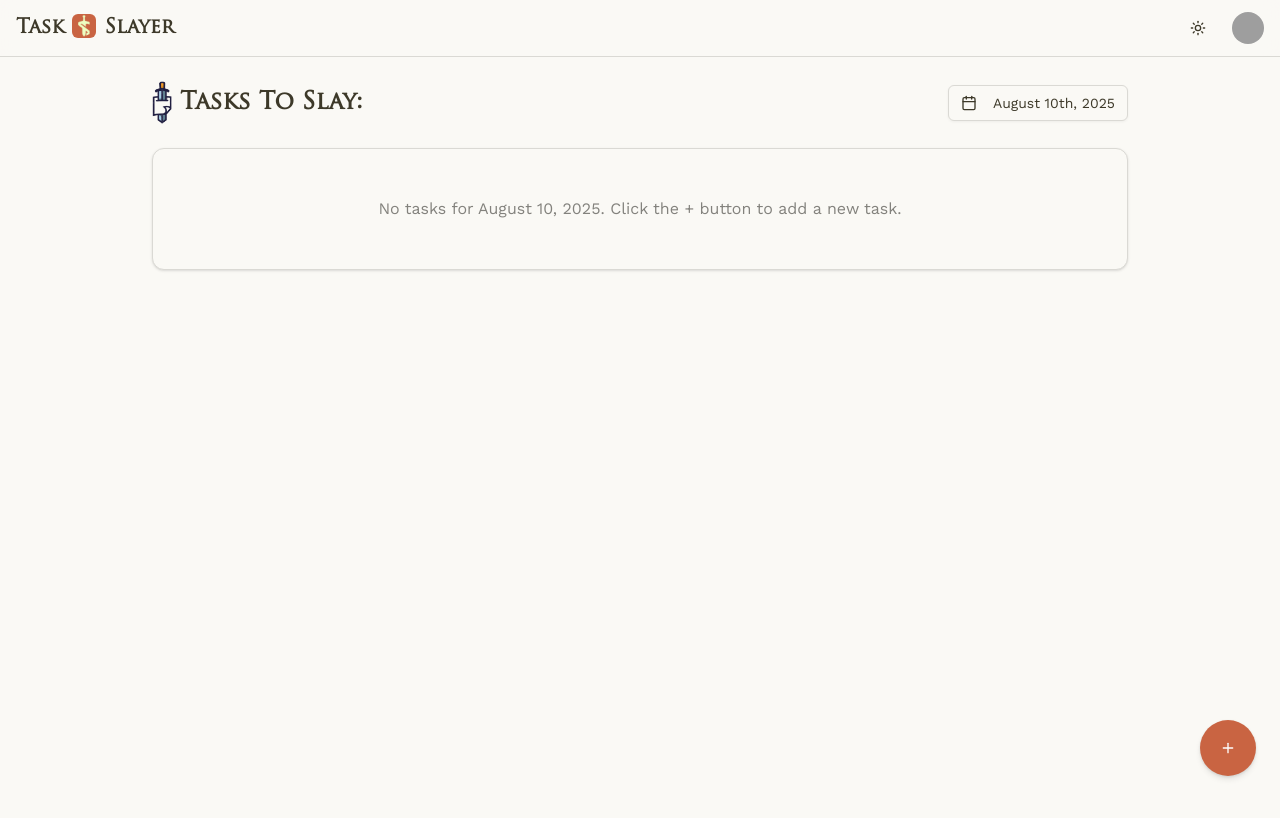
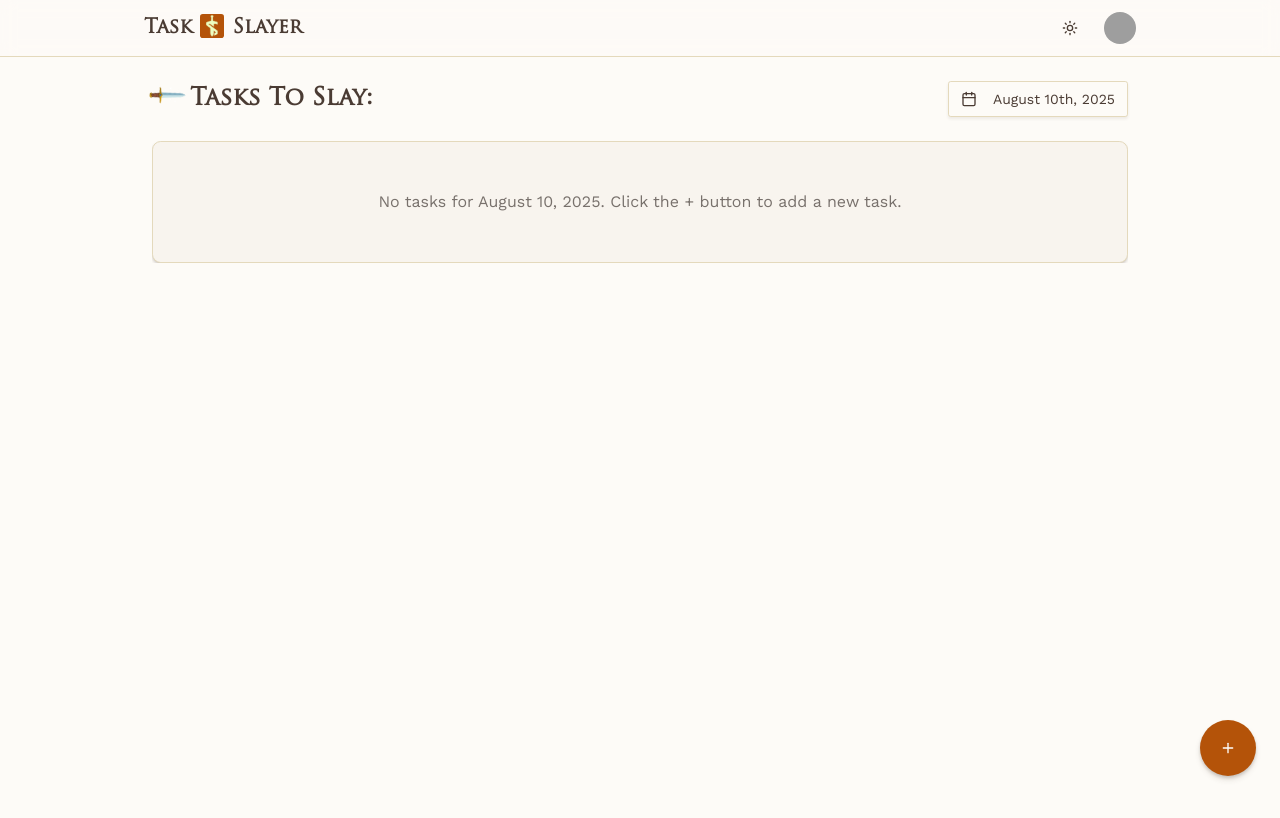
Before and after one commit to BS-Joy/task-slayer, a Next.js app: page / in a window 1280 px wide. Shown: the top 818 px of the page. Built offline with nearby package versions, Linux system fonts and the light colour scheme; grey boxes are pictures that could not be loaded.

Commit message:
header title icon changed

```diff
--- a/app/globals.css
+++ b/app/globals.css
@@ -61,113 +61,109 @@
 }
 
 :root {
-  --background: oklch(0.9818 0.0054 95.0986);
-  --foreground: oklch(0.3438 0.0269 95.7226);
-  --card: oklch(0.9818 0.0054 95.0986);
-  --card-foreground: oklch(0.1908 0.002 106.5859);
-  --popover: oklch(1 0 0);
-  --popover-foreground: oklch(0.2671 0.0196 98.939);
-  --primary: oklch(0.6171 0.1375 39.0427);
+  --background: oklch(0.9885 0.0057 84.5659);
+  --foreground: oklch(0.366 0.0251 49.6085);
+  --card: oklch(0.9686 0.0091 78.2818);
+  --card-foreground: oklch(0.366 0.0251 49.6085);
+  --popover: oklch(0.9686 0.0091 78.2818);
+  --popover-foreground: oklch(0.366 0.0251 49.6085);
+  --primary: oklch(0.5553 0.1455 48.9975);
   --primary-foreground: oklch(1 0 0);
-  --secondary: oklch(0.9245 0.0138 92.9892);
-  --secondary-foreground: oklch(0.4334 0.0177 98.6048);
-  --muted: oklch(0.9341 0.0153 90.239);
-  --muted-foreground: oklch(0.6059 0.0075 97.4233);
-  --accent: oklch(0.9245 0.0138 92.9892);
-  --accent-foreground: oklch(0.2671 0.0196 98.939);
-  --destructive: oklch(0.1908 0.002 106.5859);
+  --secondary: oklch(0.8276 0.0752 74.44);
+  --secondary-foreground: oklch(0.4444 0.0096 73.639);
+  --muted: oklch(0.9363 0.0218 83.2637);
+  --muted-foreground: oklch(0.5534 0.0116 58.0708);
+  --accent: oklch(0.9 0.05 74.9889);
+  --accent-foreground: oklch(0.4444 0.0096 73.639);
+  --destructive: oklch(0.4437 0.1613 26.8994);
   --destructive-foreground: oklch(1 0 0);
-  --border: oklch(0.8847 0.0069 97.3627);
-  --input: oklch(0.7621 0.0156 98.3528);
-  --ring: oklch(0.6171 0.1375 39.0427);
-  --chart-1: oklch(0.5583 0.1276 42.9956);
-  --chart-2: oklch(0.6898 0.1581 290.4107);
-  --chart-3: oklch(0.8816 0.0276 93.128);
-  --chart-4: oklch(0.8822 0.0403 298.1792);
-  --chart-5: oklch(0.5608 0.1348 42.0584);
-  --sidebar: oklch(0.9663 0.008 98.8792);
-  --sidebar-foreground: oklch(0.359 0.0051 106.6524);
-  --sidebar-primary: oklch(0.6171 0.1375 39.0427);
-  --sidebar-primary-foreground: oklch(0.9881 0 0);
-  --sidebar-accent: oklch(0.9245 0.0138 92.9892);
-  --sidebar-accent-foreground: oklch(0.325 0 0);
-  --sidebar-border: oklch(0.9401 0 0);
-  --sidebar-ring: oklch(0.7731 0 0);
-  --font-sans: ui-sans-serif, system-ui, -apple-system, BlinkMacSystemFont,
-    "Segoe UI", Roboto, "Helvetica Neue", Arial, "Noto Sans", sans-serif,
-    "Apple Color Emoji", "Segoe UI Emoji", "Segoe UI Symbol", "Noto Color Emoji";
-  --font-serif: ui-serif, Georgia, Cambria, "Times New Roman", Times, serif;
-  --font-mono: ui-monospace, SFMono-Regular, Menlo, Monaco, Consolas,
-    "Liberation Mono", "Courier New", monospace;
-  --radius: 0.5rem;
-  --shadow-2xs: 0 1px 3px 0px hsl(0 0% 0% / 0.05);
-  --shadow-xs: 0 1px 3px 0px hsl(0 0% 0% / 0.05);
-  --shadow-sm: 0 1px 3px 0px hsl(0 0% 0% / 0.1),
-    0 1px 2px -1px hsl(0 0% 0% / 0.1);
-  --shadow: 0 1px 3px 0px hsl(0 0% 0% / 0.1), 0 1px 2px -1px hsl(0 0% 0% / 0.1);
-  --shadow-md: 0 1px 3px 0px hsl(0 0% 0% / 0.1),
-    0 2px 4px -1px hsl(0 0% 0% / 0.1);
-  --shadow-lg: 0 1px 3px 0px hsl(0 0% 0% / 0.1),
-    0 4px 6px -1px hsl(0 0% 0% / 0.1);
-  --shadow-xl: 0 1px 3px 0px hsl(0 0% 0% / 0.1),
-    0 8px 10px -1px hsl(0 0% 0% / 0.1);
-  --shadow-2xl: 0 1px 3px 0px hsl(0 0% 0% / 0.25);
+  --border: oklch(0.8866 0.0404 89.6994);
+  --input: oklch(0.8866 0.0404 89.6994);
+  --ring: oklch(0.5553 0.1455 48.9975);
+  --chart-1: oklch(0.5553 0.1455 48.9975);
+  --chart-2: oklch(0.5534 0.0116 58.0708);
+  --chart-3: oklch(0.5538 0.1207 66.4416);
+  --chart-4: oklch(0.5534 0.0116 58.0708);
+  --chart-5: oklch(0.6806 0.1423 75.834);
+  --sidebar: oklch(0.9363 0.0218 83.2637);
+  --sidebar-foreground: oklch(0.366 0.0251 49.6085);
+  --sidebar-primary: oklch(0.5553 0.1455 48.9975);
+  --sidebar-primary-foreground: oklch(1 0 0);
+  --sidebar-accent: oklch(0.5538 0.1207 66.4416);
+  --sidebar-accent-foreground: oklch(1 0 0);
+  --sidebar-border: oklch(0.8866 0.0404 89.6994);
+  --sidebar-ring: oklch(0.5553 0.1455 48.9975);
+  --font-sans: Oxanium, sans-serif;
+  --font-serif: Merriweather, serif;
+  --font-mono: Fira Code, monospace;
+  --radius: 0.3rem;
+  --shadow-2xs: 0px 2px 3px 0px hsl(28 18% 25% / 0.09);
+  --shadow-xs: 0px 2px 3px 0px hsl(28 18% 25% / 0.09);
+  --shadow-sm: 0px 2px 3px 0px hsl(28 18% 25% / 0.18),
+    0px 1px 2px -1px hsl(28 18% 25% / 0.18);
+  --shadow: 0px 2px 3px 0px hsl(28 18% 25% / 0.18),
+    0px 1px 2px -1px hsl(28 18% 25% / 0.18);
+  --shadow-md: 0px 2px 3px 0px hsl(28 18% 25% / 0.18),
+    0px 2px 4px -1px hsl(28 18% 25% / 0.18);
+  --shadow-lg: 0px 2px 3px 0px hsl(28 18% 25% / 0.18),
+    0px 4px 6px -1px hsl(28 18% 25% / 0.18);
+  --shadow-xl: 0px 2px 3px 0px hsl(28 18% 25% / 0.18),
+    0px 8px 10px -1px hsl(28 18% 25% / 0.18);
+  --shadow-2xl: 0px 2px 3px 0px hsl(28 18% 25% / 0.45);
   --tracking-normal: 0em;
   --spacing: 0.25rem;
 }
 
 .dark {
-  --background: oklch(0.2679 0.0036 106.6427);
-  --foreground: oklch(0.8074 0.0142 93.0137);
-  --card: oklch(0.2679 0.0036 106.6427);
-  --card-foreground: oklch(0.9818 0.0054 95.0986);
-  --popover: oklch(0.3085 0.0035 106.6039);
-  --popover-foreground: oklch(0.9211 0.004 106.4781);
-  --primary: oklch(0.6724 0.1308 38.7559);
+  --background: oklch(0.2161 0.0061 56.0434);
+  --foreground: oklch(0.9699 0.0013 106.4238);
+  --card: oklch(0.2685 0.0063 34.2976);
+  --card-foreground: oklch(0.9699 0.0013 106.4238);
+  --popover: oklch(0.2685 0.0063 34.2976);
+  --popover-foreground: oklch(0.9699 0.0013 106.4238);
+  --primary: oklch(0.7049 0.1867 47.6044);
   --primary-foreground: oklch(1 0 0);
-  --secondary: oklch(0.9818 0.0054 95.0986);
-  --secondary-foreground: oklch(0.3085 0.0035 106.6039);
-  --muted: oklch(0.2213 0.0038 106.707);
-  --muted-foreground: oklch(0.7713 0.0169 99.0657);
-  --accent: oklch(0.213 0.0078 95.4245);
-  --accent-foreground: oklch(0.9663 0.008 98.8792);
-  --destructive: oklch(0.6368 0.2078 25.3313);
+  --secondary: oklch(0.4444 0.0096 73.639);
+  --secondary-foreground: oklch(0.9232 0.0026 48.7171);
+  --muted: oklch(0.2685 0.0063 34.2976);
+  --muted-foreground: oklch(0.7161 0.0091 56.259);
+  --accent: oklch(0.3598 0.0497 229.3202);
+  --accent-foreground: oklch(0.9232 0.0026 48.7171);
+  --destructive: oklch(0.5771 0.2152 27.325);
   --destructive-foreground: oklch(1 0 0);
-  --border: oklch(0.3618 0.0101 106.8928);
-  --input: oklch(0.4336 0.0113 100.2195);
-  --ring: oklch(0.6724 0.1308 38.7559);
-  --chart-1: oklch(0.5583 0.1276 42.9956);
-  --chart-2: oklch(0.6898 0.1581 290.4107);
-  --chart-3: oklch(0.213 0.0078 95.4245);
-  --chart-4: oklch(0.3074 0.0516 289.323);
-  --chart-5: oklch(0.5608 0.1348 42.0584);
-  --sidebar: oklch(0.2357 0.0024 67.7077);
-  --sidebar-foreground: oklch(0.8074 0.0142 93.0137);
-  --sidebar-primary: oklch(0.325 0 0);
-  --sidebar-primary-foreground: oklch(0.9881 0 0);
-  --sidebar-accent: oklch(0.168 0.002 106.6177);
-  --sidebar-accent-foreground: oklch(0.8074 0.0142 93.0137);
-  --sidebar-border: oklch(0.9401 0 0);
-  --sidebar-ring: oklch(0.7731 0 0);
-  --font-sans: ui-sans-serif, system-ui, -apple-system, BlinkMacSystemFont,
-    "Segoe UI", Roboto, "Helvetica Neue", Arial, "Noto Sans", sans-serif,
-    "Apple Color Emoji", "Segoe UI Emoji", "Segoe UI Symbol", "Noto Color Emoji";
-  --font-serif: ui-serif, Georgia, Cambria, "Times New Roman", Times, serif;
-  --font-mono: ui-monospace, SFMono-Regular, Menlo, Monaco, Consolas,
-    "Liberation Mono", "Courier New", monospace;
-  --radius: 0.5rem;
-  --shadow-2xs: 0 1px 3px 0px hsl(0 0% 0% / 0.05);
-  --shadow-xs: 0 1px 3px 0px hsl(0 0% 0% / 0.05);
-  --shadow-sm: 0 1px 3px 0px hsl(0 0% 0% / 0.1),
-    0 1px 2px -1px hsl(0 0% 0% / 0.1);
-  --shadow: 0 1px 3px 0px hsl(0 0% 0% / 0.1), 0 1px 2px -1px hsl(0 0% 0% / 0.1);
-  --shadow-md: 0 1px 3px 0px hsl(0 0% 0% / 0.1),
-    0 2px 4px -1px hsl(0 0% 0% / 0.1);
-  --shadow-lg: 0 1px 3px 0px hsl(0 0% 0% / 0.1),
-    0 4px 6px -1px hsl(0 0% 0% / 0.1);
-  --shadow-xl: 0 1px 3px 0px hsl(0 0% 0% / 0.1),
-    0 8px 10px -1px hsl(0 0% 0% / 0.1);
-  --shadow-2xl: 0 1px 3px 0px hsl(0 0% 0% / 0.25);
+  --border: oklch(0.3741 0.0087 67.5582);
+  --input: oklch(0.3741 0.0087 67.5582);
+  --ring: oklch(0.7049 0.1867 47.6044);
+  --chart-1: oklch(0.7049 0.1867 47.6044);
+  --chart-2: oklch(0.6847 0.1479 237.3225);
+  --chart-3: oklch(0.7952 0.1617 86.0468);
+  --chart-4: oklch(0.7161 0.0091 56.259);
+  --chart-5: oklch(0.5534 0.0116 58.0708);
+  --sidebar: oklch(0.2685 0.0063 34.2976);
+  --sidebar-foreground: oklch(0.9699 0.0013 106.4238);
+  --sidebar-primary: oklch(0.7049 0.1867 47.6044);
+  --sidebar-primary-foreground: oklch(1 0 0);
+  --sidebar-accent: oklch(0.6847 0.1479 237.3225);
+  --sidebar-accent-foreground: oklch(0.2839 0.0734 254.5378);
+  --sidebar-border: oklch(0.3741 0.0087 67.5582);
+  --sidebar-ring: oklch(0.7049 0.1867 47.6044);
+  --font-sans: Oxanium, sans-serif;
+  --font-serif: Merriweather, serif;
+  --font-mono: Fira Code, monospace;
+  --radius: 0.3rem;
+  --shadow-2xs: 0px 2px 3px 0px hsl(0 0% 5% / 0.09);
+  --shadow-xs: 0px 2px 3px 0px hsl(0 0% 5% / 0.09);
+  --shadow-sm: 0px 2px 3px 0px hsl(0 0% 5% / 0.18),
+    0px 1px 2px -1px hsl(0 0% 5% / 0.18);
+  --shadow: 0px 2px 3px 0px hsl(0 0% 5% / 0.18),
+    0px 1px 2px -1px hsl(0 0% 5% / 0.18);
+  --shadow-md: 0px 2px 3px 0px hsl(0 0% 5% / 0.18),
+    0px 2px 4px -1px hsl(0 0% 5% / 0.18);
+  --shadow-lg: 0px 2px 3px 0px hsl(0 0% 5% / 0.18),
+    0px 4px 6px -1px hsl(0 0% 5% / 0.18);
+  --shadow-xl: 0px 2px 3px 0px hsl(0 0% 5% / 0.18),
+    0px 8px 10px -1px hsl(0 0% 5% / 0.18);
+  --shadow-2xl: 0px 2px 3px 0px hsl(0 0% 5% / 0.45);
 }
 
 @layer base {
@@ -178,3 +174,13 @@
     @apply bg-background text-foreground;
   }
 }
+
+.task-lists::-webkit-scrollbar {
+  display: none;
+}
+
+/* Hide scrollbar for IE, Edge and Firefox */
+.task-lists {
+  -ms-overflow-style: none; /* IE and Edge */
+  scrollbar-width: none; /* Firefox */
+}
--- a/app/layout.js
+++ b/app/layout.js
@@ -37,7 +37,7 @@ export default function RootLayout({ children }) {
         >
           <div className="relative min-h-screen flex flex-col">
             <Navbar />
-            <div className="pb-16 md:pb-0 container mx-auto justify-center px-4">
+            <div className="md:pb-0 container mx-auto justify-center px-4">
               {children}
             </div>
             <MobileNavbar />
--- a/app/page.js
+++ b/app/page.js
@@ -4,7 +4,7 @@ import OverdueNotification from "@/components/task/overdue-task-notification";
 export default function Home() {
   return (
     <main
-      className={`flex min-h-screen flex-col p-4 md:p-6 max-w-5xl mx-auto w-full theme-transition`}
+      className={`flex flex-col p-4 md:p-6 max-w-5xl mx-auto w-full theme-transition`}
     >
       <OverdueNotification />
       <HomeContainer />
--- a/components/home/Header.jsx
+++ b/components/home/Header.jsx
@@ -9,25 +9,38 @@ import {
   PopoverContent,
   PopoverTrigger,
 } from "@/components/ui/popover";
-import { CalendarIcon, Plus } from "lucide-react";
+import { CalendarIcon, ListTodo, Plus } from "lucide-react";
 import Image from "next/image";
 import pagperSword from "@/public/swordpaper.png";
 
 const Header = ({ date, setDate }) => {
+  const [popoverOpen, setPopoverOpen] = useState(false);
+
+  const handleDateSelect = (selectedDate) => {
+    setDate(selectedDate);
+    if (selectedDate) setPopoverOpen(false);
+  };
+
   return (
     <header className="flex justify-between items-center mb-6 mt-14 md:mt-0">
       <div className="flex items-center gap-2">
-        <Image
+        {/* <Image
           src={pagperSword}
           // className="rotate-90"
           alt="pager sword"
           width={20}
           height={10}
-        />
-        <h1 className="text-2xl font-bold font-trajan-pro">Tasks To Slay:</h1>
+        /> */}
+        {/* <ListTodo size="44px" /> */}
+        <span className="rotate-[225deg] text-lg md:text-2xl relative bottom-1">
+          🗡️
+        </span>
+        <h1 className="text-lg md:text-2xl font-bold font-trajan-pro">
+          Tasks To Slay:
+        </h1>
       </div>
 
-      <Popover>
+      <Popover open={popoverOpen} onOpenChange={setPopoverOpen}>
         <PopoverTrigger asChild>
           <Button
             variant="outline"
@@ -35,6 +48,7 @@ const Header = ({ date, setDate }) => {
               "justify-start text-left font-normal",
               !date && "text-muted-foreground"
             )}
+            onClick={() => setPopoverOpen(true)}
           >
             <CalendarIcon className="mr-2 h-4 w-4" />
             {date ? format(date, "PPP") : <span>Pick a date</span>}
@@ -44,7 +58,7 @@ const Header = ({ date, setDate }) => {
           <Calendar
             mode="single"
             selected={date}
-            onSelect={setDate}
+            onSelect={handleDateSelect}
             initialFocus
           />
         </PopoverContent>
--- a/components/layout/MobileNavbar.jsx
+++ b/components/layout/MobileNavbar.jsx
@@ -64,7 +64,7 @@ export default function MobileNavbar() {
       <nav className="fixed bottom-0 left-0 right-0 border-t bg-background/95 backdrop-blur supports-[backdrop-filter]:bg-background/60 z-10">
         <div className="flex h-16 items-center justify-around px-4">
           <Button
-            variant={pathname === "/" ? "default" : "ghost"}
+            variant="ghost"
             size="icon"
             className="h-12 w-12 rounded-full"
             onClick={() => router.push("/")}
--- a/components/layout/Navbar.jsx
+++ b/components/layout/Navbar.jsx
@@ -49,8 +49,8 @@ export default function Navbar() {
 
   return (
     <>
-      <nav className="border-b bg-background/95 backdrop-blur supports-[backdrop-filter]:bg-background/60">
-        <div className="flex h-14 items-center px-4 container mx-auto">
+      <nav className="border-b bg-background/95 backdrop-blur supports-[backdrop-filter]:bg-background/60 sticky top-0 z-50">
+        <div className="flex h-14 items-center px-4 container mx-auto max-w-5xl">
           <Logo />
           <div className="ml-auto flex items-center space-x-4">
             <ThemeSwitcher variant="ghost" />
--- a/components/task/task-item.jsx
+++ b/components/task/task-item.jsx
@@ -98,7 +98,7 @@ export default function TaskItem({ task, onTaskClick }) {
             {task.timeStart} - {task.timeEnd}
             {task.isRepetitive && (
               <Badge variant="outline" className="ml-2 text-xs">
-                {/* Repetitive */}
+                Repetitive
                 <Repeat />
               </Badge>
             )}
--- a/components/task/task-list.jsx
+++ b/components/task/task-list.jsx
@@ -23,7 +23,7 @@ export default function TaskList({ selectedDate }) {
   };
 
   return (
-    <div className="space-y-4">
+    <div className="space-y-4 max-h-[540px] lg:max-h-[680px] overflow-y-auto task-lists">
       {tasks.length === 0 ? (
         <Card>
           <CardContent className="p-6 text-center text-muted-foreground">
```
Also changed, not shown: components/task/add-task-modal.jsx (+18 -4 lines).
